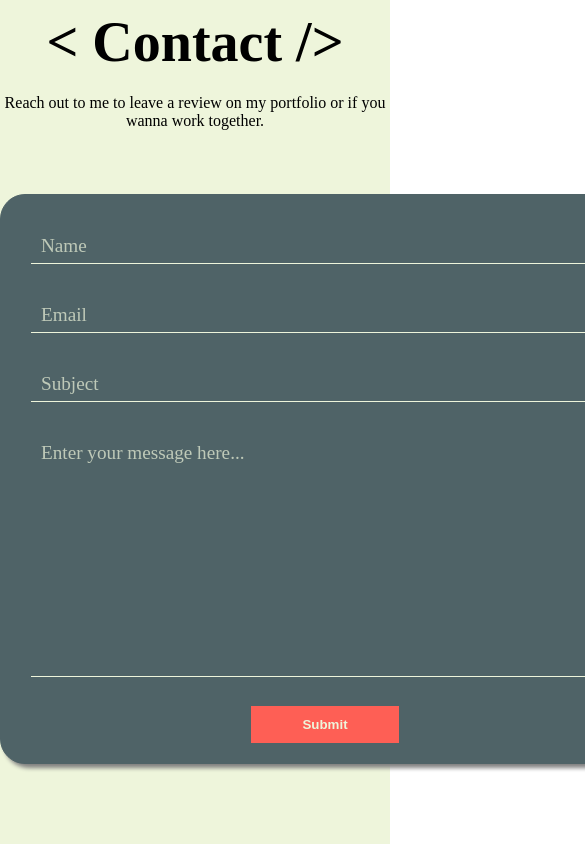
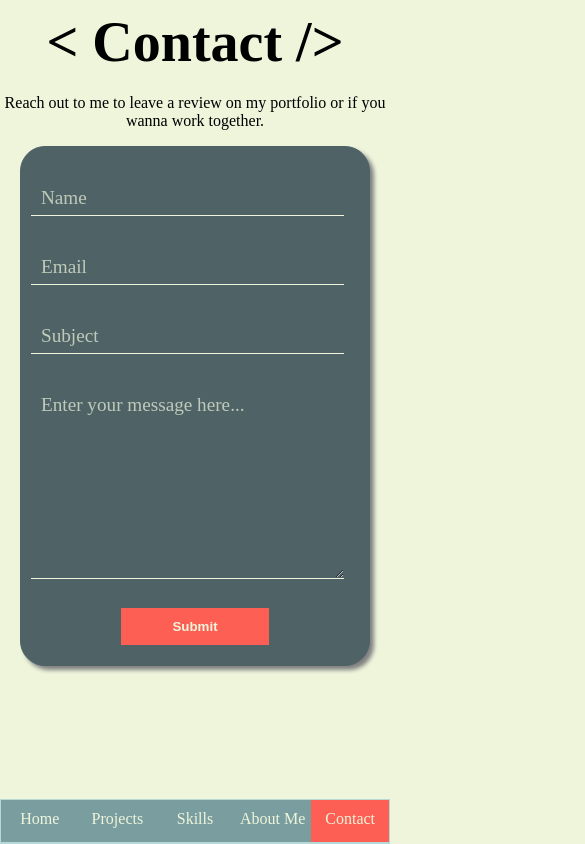
Before and after one commit to nicholsk18/portfolio, a Next.js app: page /contact in a window 390 px wide. Shown: the top 844 px of the page, 585 px wide, since content can reach past the window. Built offline with nearby package versions, Linux system fonts and the light colour scheme.

Commit message:
responsive fixes

```diff
--- a/public/assets/css/about.module.css
+++ b/public/assets/css/about.module.css
@@ -37,11 +37,14 @@
   }
 }
 @media only screen and (max-width: 768px) {
+  .about_container:last-child {
+    margin-bottom: 50px;
+  }
   .about_section {
     margin: 1rem;
   }
   .about_text {
-    width: 300px;
+    width: 100%;
     max-width: 0 auto;
   }
   .about_img {
--- a/public/assets/css/index.css
+++ b/public/assets/css/index.css
@@ -9,6 +9,7 @@ body {
   margin: 0;
   padding: 0;
   font-size: 1rem;
+  background-color: #eef5db;
 }
 
 @media only screen and (max-width: 768px) {
--- a/public/assets/css/input.module.css
+++ b/public/assets/css/input.module.css
@@ -138,4 +138,35 @@
   }
 }
 @media only screen and (max-width: 768px) {
+  #contact_form {
+    width: 350px;
+    margin-top: 1rem;
+  }
+  #input_name,
+  #input_email,
+  #input_subject,
+  #input_message {
+    margin-left: 10px;
+  }
+  .input_label {
+    left: 20px;
+  }
+  #input_message {
+    height: 200px;
+  }
+  #input_name:focus + .animate_line,
+  #input_email:focus + .animate_line,
+  #input_subject:focus + .animate_line,
+  #input_message:focus + .animate_line {
+    margin-left: 10px;
+  }
+  #input_name:focus ~ .input_label,
+  #input_email:focus ~ .input_label,
+  #input_subject:focus ~ .input_label,
+  #input_message:focus ~ .input_label {
+    left: 10px;
+  }
+  .label_active {
+    left: 10px;
+  }
 }
--- a/public/assets/css/nav.module.css
+++ b/public/assets/css/nav.module.css
@@ -2,6 +2,7 @@
 /* NAVBAR START
 /***********************************/
 #navbar {
+  display: block;
   background-color: #4f6367;
   width: 300px;
   text-align: center;
@@ -44,8 +45,27 @@
   background-color: #b8d8d8;
 }
 
-@media only screen and (max-width: 687px) {
+.nav_mobile {
+  display: none;
+}
+
+@media only screen and (max-width: 768px) {
   #navbar {
     display: none;
   }
+  .nav_mobile {
+    display: block;
+    position: fixed;
+    width: 100%;
+    bottom: 0;
+  }
+  #nav_item {
+    display: flex;
+    flex-direction: row;
+    height: 45px;
+  }
+  .nav_link {
+    text-align: center;
+    margin: 0 auto;
+  }
 }
--- a/src/components/nav.jsx
+++ b/src/components/nav.jsx
@@ -1,5 +1,5 @@
 import Link from 'next/link'
-import ActiveLink from "./ActiveLink";
+import ActiveLink from './ActiveLink'
 import {
   navbar,
   nav_item,
@@ -7,11 +7,12 @@ import {
   nav_sub_title,
   nav_link,
   active,
+  nav_mobile,
 } from '../../public/assets/css/nav.module.css'
 
 const Nav = () => {
-
   return (
+    <>
       <nav id={navbar}>
         <h2 id={nav_title}>Karson Nichols</h2>
         <p id={nav_sub_title}>Web Developer</p>
@@ -36,9 +37,34 @@ const Nav = () => {
           <ActiveLink activeClassName={active} href="/contact">
             <a className={nav_link}>Contact</a>
           </ActiveLink>
-
         </div>
       </nav>
+
+      {/* Mobile only < 768px */}
+      <nav className={nav_mobile}>
+        <div id={nav_item}>
+          <ActiveLink activeClassName={active} href="/">
+            <a className={nav_link}>Home</a>
+          </ActiveLink>
+
+          <ActiveLink activeClassName={active} href="/projects">
+            <a className={nav_link}>Projects</a>
+          </ActiveLink>
+
+          <ActiveLink activeClassName={active} href="/skills">
+            <a className={nav_link}>Skills</a>
+          </ActiveLink>
+
+          <ActiveLink activeClassName={active} href="/about">
+            <a className={nav_link}>About Me</a>
+          </ActiveLink>
+
+          <ActiveLink activeClassName={active} href="/contact">
+            <a className={nav_link}>Contact</a>
+          </ActiveLink>
+        </div>
+      </nav>
+    </>
   )
 }
 
```
Lines whose indentation alone changed are shown as unchanged.
